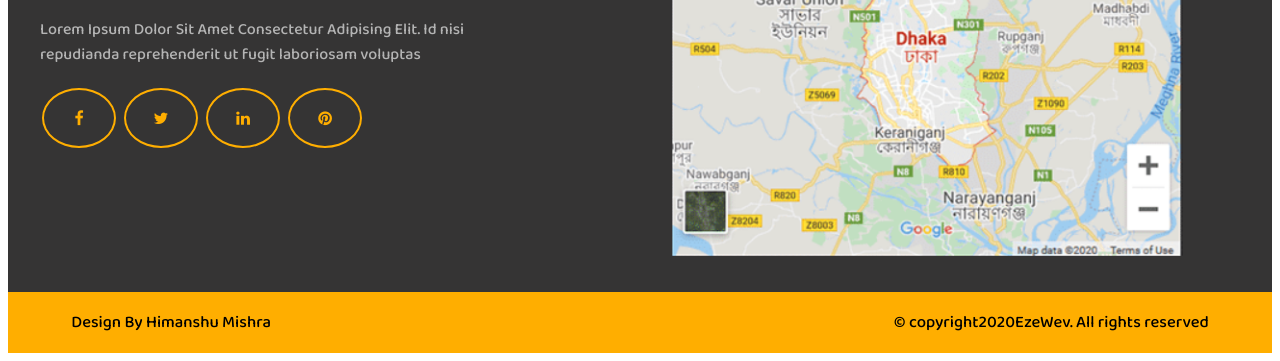
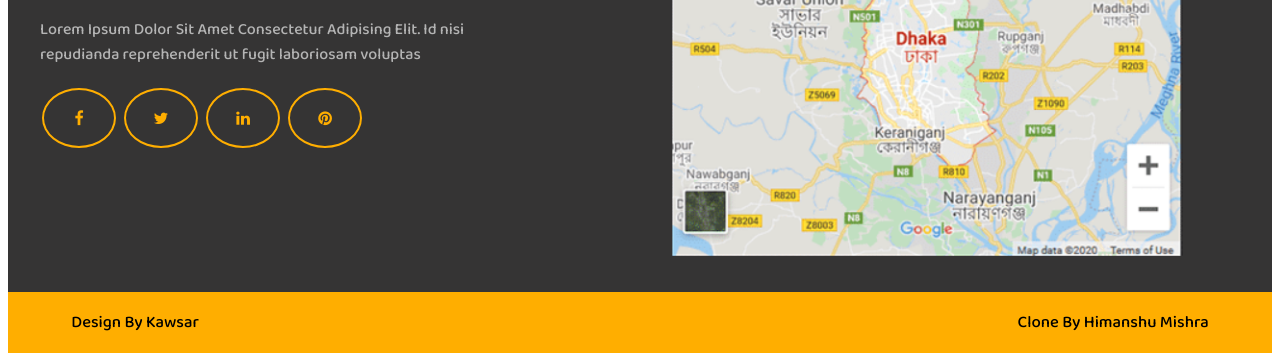
Before and after one commit to Himanshu44626748/task, a plain HTML site: page index.html in a window 1280 px wide. Shown: the part 5043-5404 px from the top of the page. Drawn offline with Linux system fonts and the light colour scheme.

Commit message:
Update index.html

```diff
--- a/index.html
+++ b/index.html
@@ -202,8 +202,8 @@
                     </div>
 
                     <div class="copyright">
-                        <p style="float: left; margin-left: 5%;">Design By Himanshu Mishra</p>
-                        <p style="float: right; margin-right: 5%;">&copy; copyright2020EzeWev. All rights reserved</p>
+                        <p style="float: left; margin-left: 5%;">Design By Kawsar</p>
+                        <p style="float: right; margin-right: 5%;">Clone By Himanshu Mishra</p>
                     </div>
 
                 </div>
```
